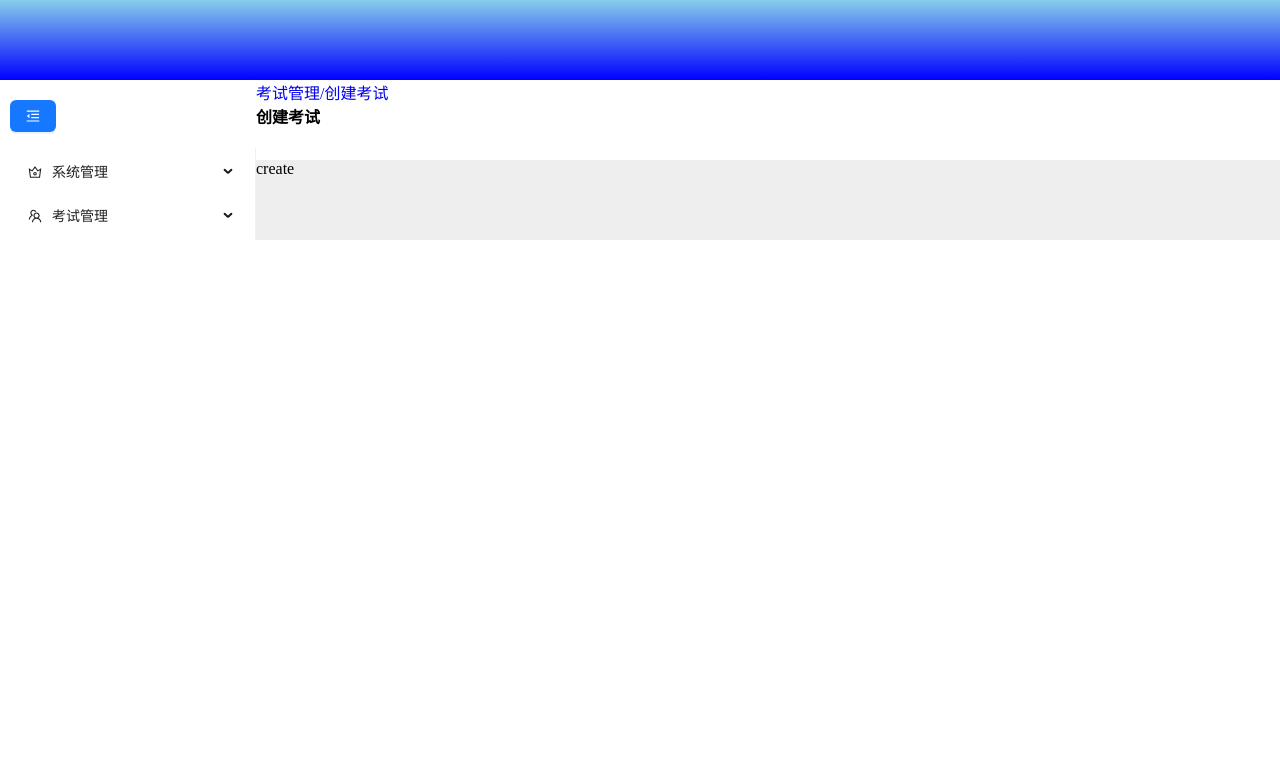
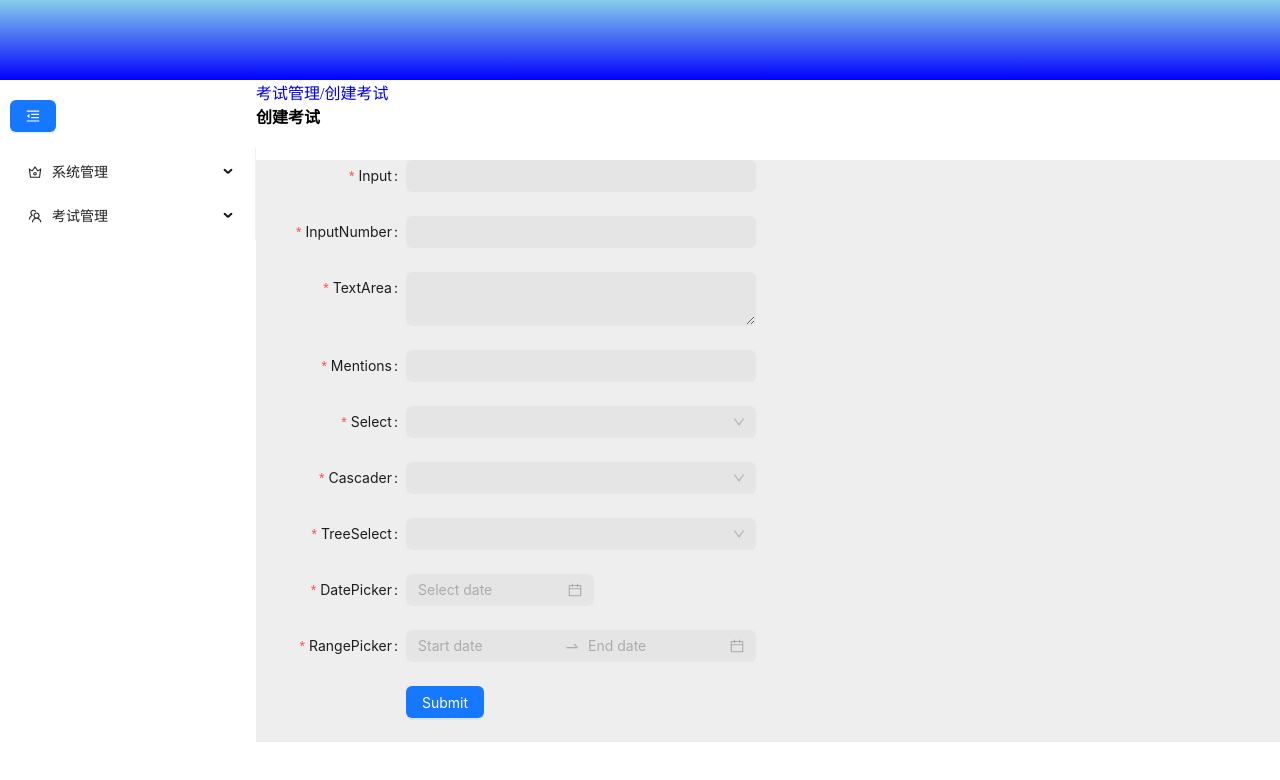
Before and after one commit to cristy88/edusystem, a React (Vite) app: page /examination/create in a window 1280 px wide. Shown: the top 780 px of the page. Built offline with nearby package versions, Linux system fonts and the light colour scheme.

Commit message:
引用组件

```diff
--- a/src/pages/home/examination/create/Create.jsx
+++ b/src/pages/home/examination/create/Create.jsx
@@ -1,12 +1,196 @@
 import React, { useEffect } from 'react'
 import { getExaninationListApi } from '../../../../api'
 import style from './create.module.scss'
+import {
+  Button,
+  Cascader,
+  DatePicker,
+  Form,
+  Input,
+  InputNumber,
+  Mentions,
+  Select,
+  TreeSelect,
+  message,
+  Steps,
+  theme
+} from 'antd'
 
 const Create = () => {
-
+  const { RangePicker } = DatePicker
+  const steps = [
+    {
+      title: 'First',
+      content: 'First-content',
+    },
+    {
+      title: 'Second',
+      content: 'Second-content',
+    },
+    {
+      title: 'Last',
+      content: 'Last-content',
+    },
+  ]
+  const formItemLayout = {
+    labelCol: {
+      xs: {
+        span: 24,
+      },
+      sm: {
+        span: 6,
+      },
+    },
+    wrapperCol: {
+      xs: {
+        span: 24,
+      },
+      sm: {
+        span: 14,
+      },
+    },
+  }
   return (
     <div className={style.create}>
-      create
+      <Form
+        {...formItemLayout}
+        variant="filled"
+        style={{
+          maxWidth: 600,
+        }}
+      >
+        <Form.Item
+          label="Input"
+          name="Input"
+          rules={[
+            {
+              required: true,
+              message: 'Please input!',
+            },
+          ]}
+        >
+          <Input />
+        </Form.Item>
+
+        <Form.Item
+          label="InputNumber"
+          name="InputNumber"
+          rules={[
+            {
+              required: true,
+              message: 'Please input!',
+            },
+          ]}
+        >
+          <InputNumber
+            style={{
+              width: '100%',
+            }}
+          />
+        </Form.Item>
+
+        <Form.Item
+          label="TextArea"
+          name="TextArea"
+          rules={[
+            {
+              required: true,
+              message: 'Please input!',
+            },
+          ]}
+        >
+          <Input.TextArea />
+        </Form.Item>
+
+        <Form.Item
+          label="Mentions"
+          name="Mentions"
+          rules={[
+            {
+              required: true,
+              message: 'Please input!',
+            },
+          ]}
+        >
+          <Mentions />
+        </Form.Item>
+
+        <Form.Item
+          label="Select"
+          name="Select"
+          rules={[
+            {
+              required: true,
+              message: 'Please input!',
+            },
+          ]}
+        >
+          <Select />
+        </Form.Item>
+
+        <Form.Item
+          label="Cascader"
+          name="Cascader"
+          rules={[
+            {
+              required: true,
+              message: 'Please input!',
+            },
+          ]}
+        >
+          <Cascader />
+        </Form.Item>
+
+        <Form.Item
+          label="TreeSelect"
+          name="TreeSelect"
+          rules={[
+            {
+              required: true,
+              message: 'Please input!',
+            },
+          ]}
+        >
+          <TreeSelect />
+        </Form.Item>
+
+        <Form.Item
+          label="DatePicker"
+          name="DatePicker"
+          rules={[
+            {
+              required: true,
+              message: 'Please input!',
+            },
+          ]}
+        >
+          <DatePicker />
+        </Form.Item>
+
+        <Form.Item
+          label="RangePicker"
+          name="RangePicker"
+          rules={[
+            {
+              required: true,
+              message: 'Please input!',
+            },
+          ]}
+        >
+          <RangePicker />
+        </Form.Item>
+
+        <Form.Item
+          wrapperCol={{
+            offset: 6,
+            span: 16,
+          }}
+        >
+          <Button type="primary" htmlType="submit">
+            Submit
+          </Button>
+        </Form.Item>
+      </Form>
     </div>
   )
 }
--- a/src/pages/home/examination/list/List.jsx
+++ b/src/pages/home/examination/list/List.jsx
@@ -1,5 +1,6 @@
 import React, { useEffect, useState } from 'react'
 import { getExaninationListApi } from '../../../../api'
+import { Space, Table, Tag } from 'antd'
 
 const List = () => {
   const [list, setList] = useState([])
@@ -9,11 +10,100 @@ const List = () => {
       setList(res.data.data.list)
     }
   }
+
+
+  const columns = [
+    {
+      title: '考试名称',
+      dataIndex: 'name',
+      key: 'name',
+      render: (text) => <a>{text}</a>,
+    },
+    {
+      title: '科目分类',
+      dataIndex: 'age',
+      key: 'age',
+    },
+    {
+      title: '创建者',
+      dataIndex: 'address',
+      key: 'address',
+    },
+    {
+      title: '创建时间',
+      key: 'tags',
+      dataIndex: 'tags',
+    },
+    {
+      title: '时间',
+      dataIndex: 'address',
+      key: 'address',
+    },
+    {
+      title: '监考人',
+      dataIndex: 'address',
+      key: 'address',
+    },
+    {
+      title: '考试班级',
+      dataIndex: 'address',
+      key: 'address',
+    },
+    {
+      title: '开始时间',
+      dataIndex: 'address',
+      key: 'address',
+    },
+    {
+      title: '结束时间',
+      dataIndex: 'address',
+      key: 'address',
+    },
+    {
+      title: '设置',
+      key: 'action',
+      render: (_, record) => (
+        <Space size="middle">
+          <a>Invite {record.name}</a>
+          <a>Delete</a>
+        </Space>
+      ),
+    },
+    {
+      title: '操作',
+      dataIndex: 'address',
+      key: 'address',
+    },
+  ]
+  const data = [
+    {
+      key: '1',
+      name: 'John Brown',
+      age: 32,
+      address: 'New York No. 1 Lake Park',
+      tags: ['nice', 'developer'],
+    },
+    {
+      key: '2',
+      name: 'Jim Green',
+      age: 42,
+      address: 'London No. 1 Lake Park',
+      tags: ['loser'],
+    },
+    {
+      key: '3',
+      name: 'Joe Black',
+      age: 32,
+      address: 'Sydney No. 1 Lake Park',
+      tags: ['cool', 'teacher'],
+    },
+  ]
+
+
   useEffect(() => {
     getExamination()
   }, [])
 
-  console.log(list)
   return (
     <div>
       {list.map(item =>
@@ -24,6 +114,7 @@ const List = () => {
           {item.classify}
         </div>
       )}
+      <Table columns={columns} dataSource={data} />
     </div>
   )
 }
```
